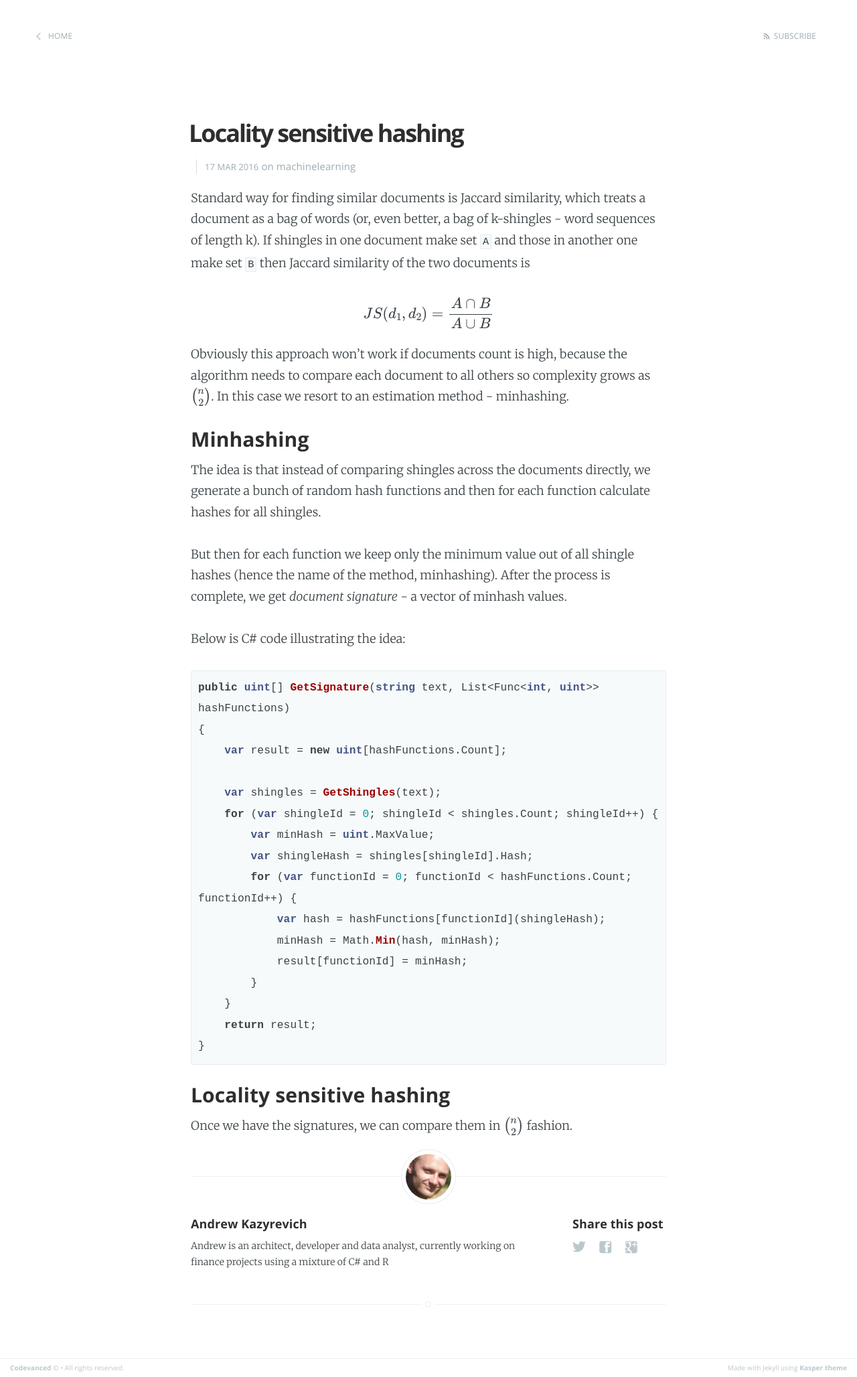
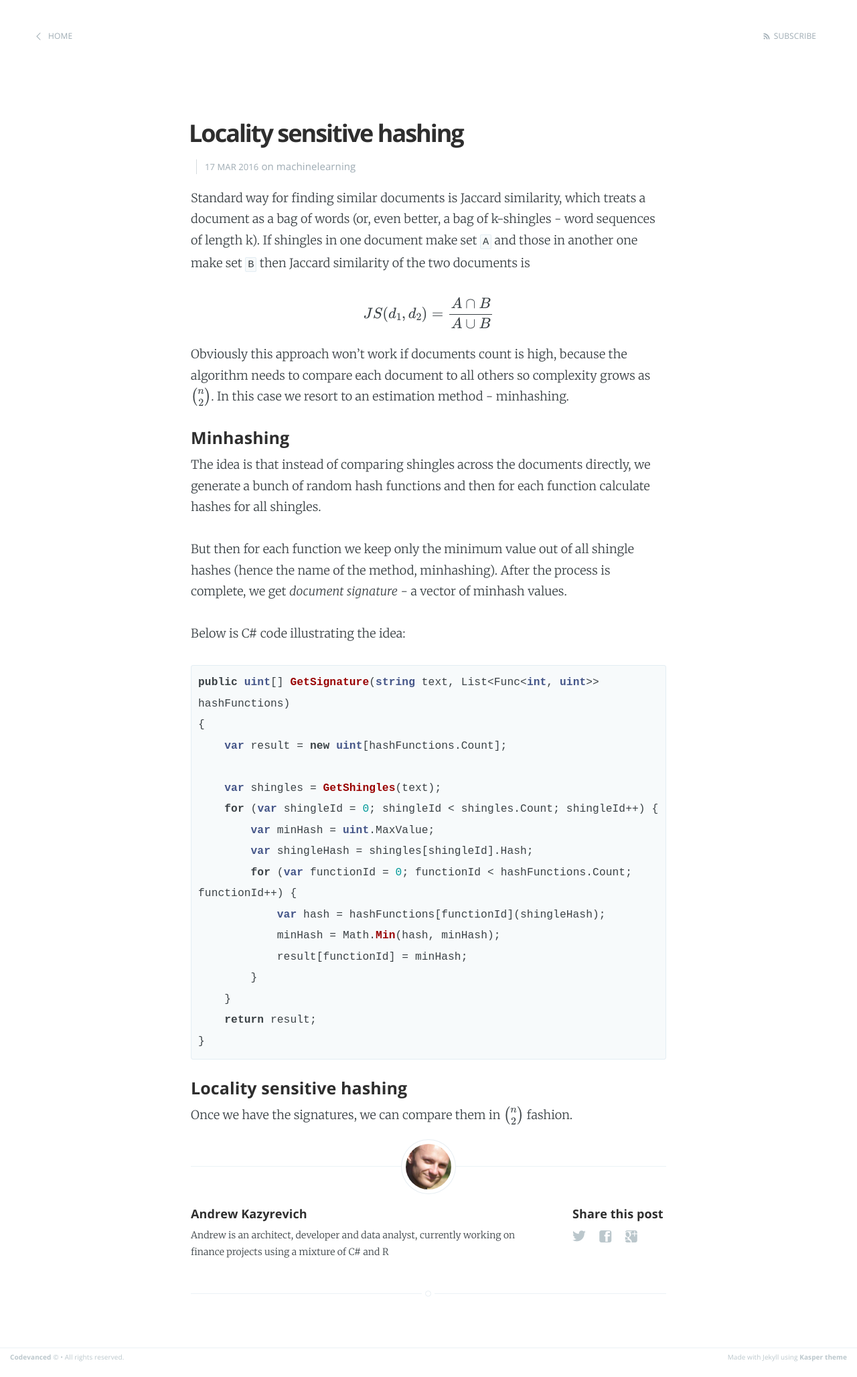
Before and after one commit to andreister/andreister.github.io, a Jekyll site: the page built from _posts/2016-03-17-locality-sensitive-hashing.markdown, in a window 1280 px wide. Shown: the whole page at 67% size. Built offline with Jekyll 4.4.1, drawn with Linux system fonts in a browser that asks for light colours; formulas are drawn with MathJax 3.

Commit message:
Rewording

```diff
--- a/_posts/2016-03-17-locality-sensitive-hashing.markdown
+++ b/_posts/2016-03-17-locality-sensitive-hashing.markdown
@@ -16,7 +16,7 @@ Obviously this approach won't work if documents count is high, because the algor
 to compare each document to all others so complexity grows as $$\binom{n}{2}$$. In this case
 we resort to an estimation method - minhashing.
 
-### Minhashing
+#### Minhashing
 
 The idea is that instead of comparing shingles across the documents directly, we generate a bunch
 of random hash functions and then for each function calculate hashes for all shingles.
@@ -46,6 +46,6 @@ public uint[] GetSignature(string text, List<Func<int, uint>> hashFunctions)
 }
 {% endhighlight %}
 
-### Locality sensitive hashing
+#### Locality sensitive hashing
 
 Once we have the signatures, we can compare them in $$\binom{n}{2}$$ fashion.
```
